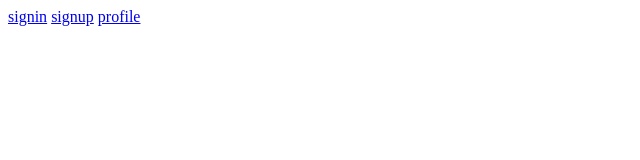
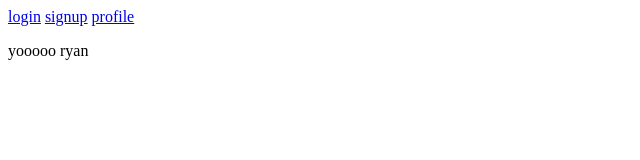
Before and after one commit to RyanBryce/codeSnippetAwesomeness, a React (Create React App) app in the folder context-login/client/: page /profile in a window 1280 px wide. Shown: the top 160 px of the page, without its empty margins (0-640 px from the left). Built offline with nearby package versions, Linux system fonts and the light colour scheme; the HTML template or start-up script is replaced by a standard one.

Commit message:
imported and exported context object and was able to get access to the context object and state coming from the context wrapper in profile js flipping stokedgit add .git add .git add .

```diff
--- a/context-login/client/src/App.js
+++ b/context-login/client/src/App.js
@@ -12,7 +12,7 @@ class App extends Component {
       <div className="App">
         <MyProvider>
           <div>
-            <Link to="/signin">signin</Link> {"    "}
+            <Link to="/login">login</Link> {"    "}
             <Link to="/signup">signup</Link> {"    "}
             <Link to="/profile">profile</Link> {"    "}
             <div>
--- a/context-login/client/src/pages/Profile.js
+++ b/context-login/client/src/pages/Profile.js
@@ -5,8 +5,13 @@ const Profile = () => {
     <div>
       <MyContext.Consumer>
         {
-          ({state}) => {
-
+          (context) => {
+            console.log(context)
+            return (
+              <React.Fragment>
+                <p>yooooo {context.state.username}</p>
+              </React.Fragment>
+            )
           }
         }
       </MyContext.Consumer>
```
